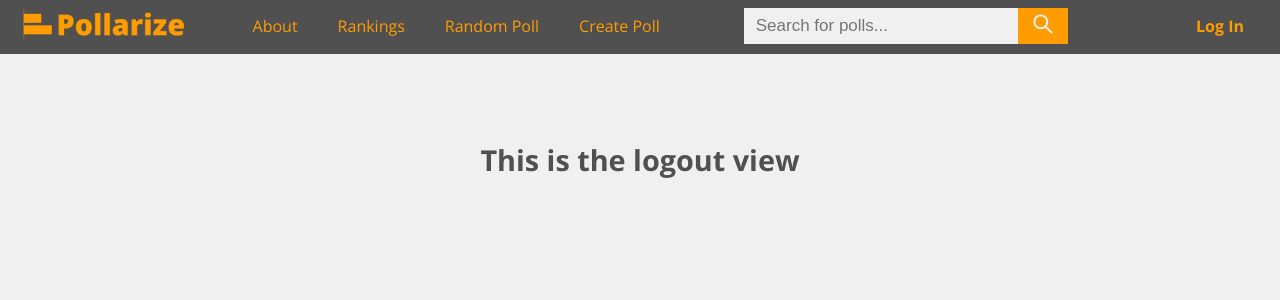
After one commit to RobbertSinclair/Pollarize, a Django app: page /logout/ in a window 1280 px wide. The commit adds this page. Shown: the top 300 px of the page. Run offline with Django 3.2, Linux system fonts and the light colour scheme; some libraries are stand-ins or nearby versions.

```diff
--- a/pollarize/poll_app/urls.py
+++ b/pollarize/poll_app/urls.py
@@ -13,6 +13,7 @@ urlpatterns = [
     path("create_poll/", views.create, name="create"),
     path("search/", views.search, name="search"),
     path("login/", views.login, name="login"),
+    path("logout/", views.logout, name="logout"),
     path("account/", views.account, name="account"),
     path("<slug:poll_slug>/vote/", views.vote, name="vote"),
     path("user/<int:user_id>/", views.user, name="user"),
--- a/pollarize/poll_app/views.py
+++ b/pollarize/poll_app/views.py
@@ -66,6 +66,10 @@ def search(request):
 
 def login(request):
     return render(request, "poll_app/login.html")
+
+#This is a placeholder view. Feel free to replace with a logout view.
+def logout(request):
+    return render(request, "poll_app/logout.html")
 
 def account(request):
     return render(request, "poll_app/account.html")
--- /dev/null
+++ b/pollarize/static/js/search.js
@@ -0,0 +1,5 @@
+$(document).ready(function() {
+    $("#searchbar").on('input', function() {
+        console.log($("#searchbar").val());
+    })
+})
--- a/pollarize/templates/poll_app/base.html
+++ b/pollarize/templates/poll_app/base.html
@@ -9,6 +9,7 @@
     <link rel="stylesheet" href="{% static 'css/base.css' %}">
     <!-- JQuery -->
     <script src="https://ajax.googleapis.com/ajax/libs/jquery/2.1.3/jquery.min.js"></script>
+    <script src="{% static 'js/search.js' %}"></script>
     <!-- Google fonts -->
     <link rel="preconnect" href="https://fonts.gstatic.com">
     <link href="https://fonts.googleapis.com/css2?family=Open+Sans:wght@400;700;800&display=swap" rel="stylesheet">
@@ -39,13 +40,14 @@
         <div id="search_container">
         <form class="search_form" method="post" action="{% url 'poll_app:search' %}">
             {% csrf_token %}
-            <input type="text" placeholder="Search for polls..." name="search">
+            <input type="text" id="searchbar" placeholder="Search for polls..." name="search">
             <button type="submit"><img src="{% static 'img/search_icon.png' %}" id="search_icon" alt="Search" width="20px" height="20px"></i></button>
           </form>
         </div>
 
         {% if user.is_authenticated %}
             <a id="navbar_account" href="{% url 'poll_app:account' %}"><img id="profile_icon" src="{{ user.profile_image.url }}" alt="Profile" width=35px height=35px></img> </a>
+            <a id="navbar_logout" href="{% url 'poll_app:logout' %}">Log Out</a>
         {% else %}
             <a id="navbar_login" href="{% url 'poll_app:login' %}">Log In</a>
         {% endif %}
--- a/pollarize/templates/poll_app/comment.html
+++ b/pollarize/templates/poll_app/comment.html
@@ -23,6 +23,7 @@
     <div id="comment-space" class="comments-div">
         {% if user.is_authenticated %}
         <div class="row" id="comment-form">
+            {% if votes_in %}
             <form onsubmit="return false">
                 {% csrf_token %}
                 <div class="form-group">
@@ -31,6 +32,9 @@
                 </div>
                 <button class="btn btn-link" onclick="postComment('{{ poll.poll_slug }}', '{{ user.username }}', 0, null)">Submit</button>
             </form>
+            {% else %}
+            <h1><a href="{% url 'poll_app:vote' poll.poll_slug %}">You must vote before commenting</a></h1>
+            {% endif %}
         </div>
         {% else %}
         {% csrf_token %}
@@ -51,7 +55,7 @@
                             <button id="load-replies-{{ comment.comment.id }}" class="btn btn-link" value="{{ comment.children }}" onClick="loadReplies({{ comment.comment.id }})">Load Replies ({{ comment.children }}) &#8595;</button>
                             <button id="hide-replies-{{ comment.comment.id }}" class="hide-replies btn btn-link" onClick="hideReplies({{ comment.comment.id }})">Hide Replies &#8593;</button>
                             {% endif %}
-                            {% if user.is_authenticated %}
+                            {% if user.is_authenticated and votes_in %}
                                 <button id="add-reply-{{ comment.comment.id }}" class="add-reply btn btn-link" onClick="showReplyForm({{comment.comment.id}})">Reply</button>
                                 <button id="hide-reply-form-{{comment.comment.id}}" class="hide-reply-form btn btn-link" onClick="hideReplyForm({{comment.comment.id}})">Cancel</button>
                             {% endif %}
--- /dev/null
+++ b/pollarize/templates/poll_app/logout.html
@@ -0,0 +1,10 @@
+{% extends 'poll_app/base.html' %}
+{% load staticfiles %}
+
+{% block head_block %}
+<title>Pollarize - Logout</title>
+{% endblock %}
+
+{% block body_block %}
+<h1>This is the logout view</h1>
+{% endblock %}
```
